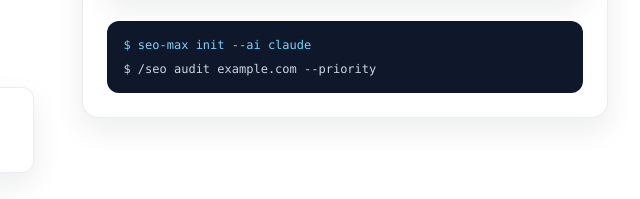
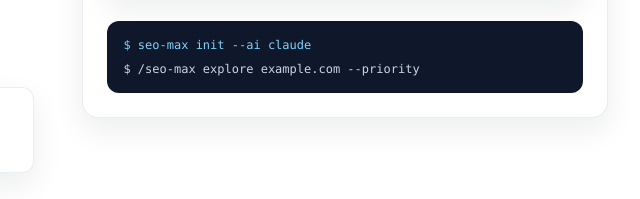
Before and after one commit to AbhinavDobhal/seo-max, a website: page docs/index.html in a window 1280 px wide. Shown: the part 601-800 px from the top of the page, 640-1280 px from the left. Drawn offline with nearby package versions, Linux system fonts and the light colour scheme.

Commit message:
feat: Update command syntax in README and documentation for consistency

```diff
--- a/docs/index.html
+++ b/docs/index.html
@@ -197,7 +197,7 @@
                     </div>
                     <div class="mt-6 bg-slate-900 rounded-xl p-4 text-xs font-mono text-slate-100">
                         <div class="text-sky-300">$ seo-max init --ai claude</div>
-                        <div class="text-slate-300 mt-2">$ /seo audit example.com --priority</div>
+                        <div class="text-slate-300 mt-2">$ /seo-max explore example.com --priority</div>
                     </div>
                 </div>
             </div>
```
Also changed, not shown: README.md.
